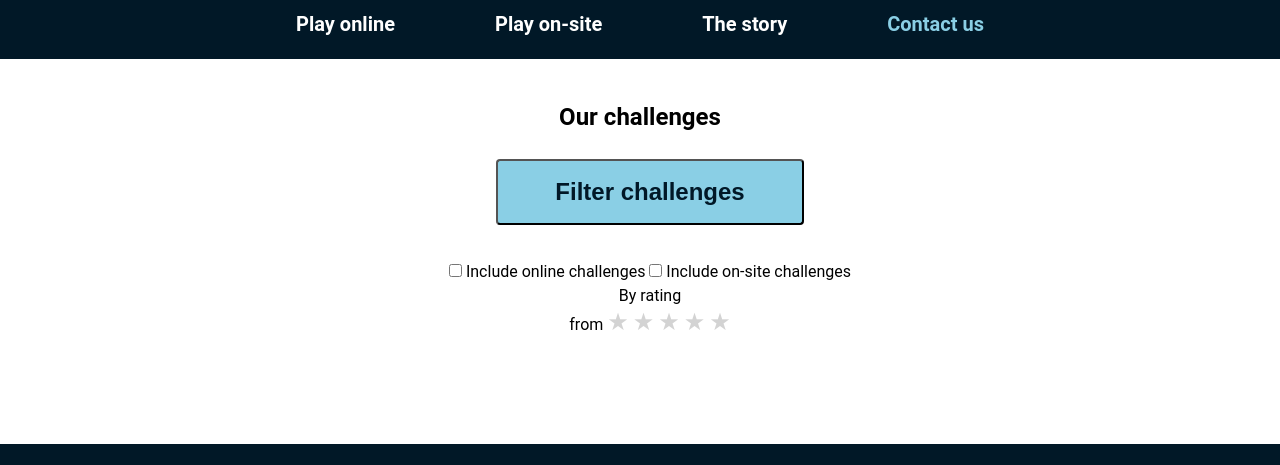
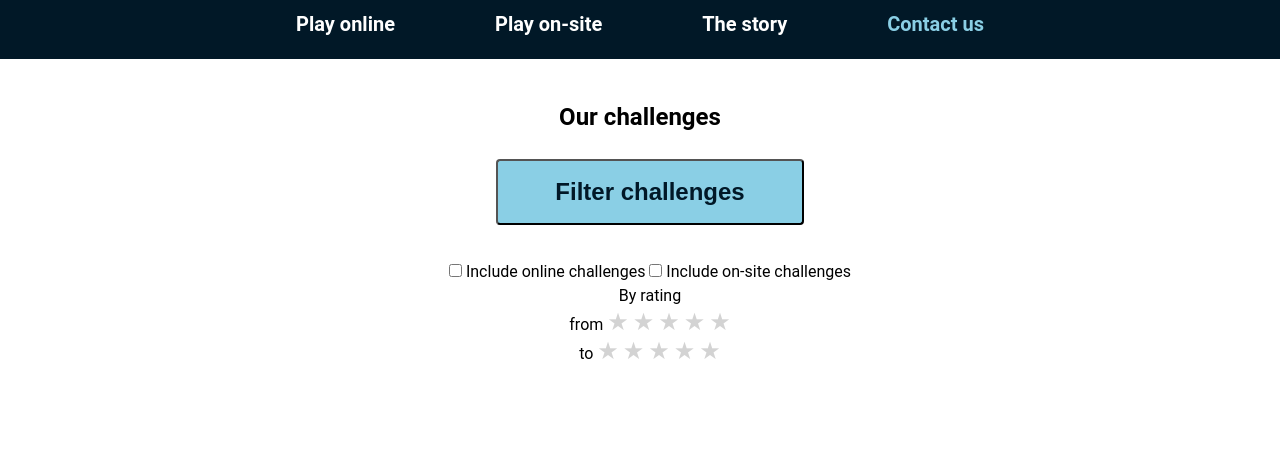
Before and after one commit to ffilipovic04/project-hacker-escape-rooms, a plain HTML site: page challenges.html in a window 1280 px wide. Both pictures are taken after a click on the button "Filter challenges". Shown: the part 117-582 px from the top of the page. Drawn offline with Linux system fonts and the light colour scheme; no server answers.

Commit message:
Backup before merging main

```diff
--- a/challenges.html
+++ b/challenges.html
@@ -68,6 +68,16 @@
 <button type="button" class="star" data-value="3">★</button>
 <button type="button" class="star" data-value="4">★</button>
 <button type="button" class="star" data-value="5">★</button>
+
+<br>
+
+  <span>to</span>
+<button type="button" class="star-to" data-value="1">★</button>
+<button type="button" class="star-to" data-value="2">★</button>
+<button type="button" class="star-to" data-value="3">★</button>
+<button type="button" class="star-to" data-value="4">★</button>
+<button type="button" class="star-to" data-value="5">★</button>
+
 </div>
 
 
--- a/filter.css
+++ b/filter.css
@@ -22,3 +22,18 @@ cursor: pointer;
  color: var(--color-red);
 
 }
+
+
+.star,.star-to {
+
+    background: none;
+   border: none;
+   font-size: 24px;
+   color: lightgray;
+   cursor: pointer;
+}
+
+.star.active,
+.star-to.active {
+    color: var(--color-red);
+}
--- a/filter.js
+++ b/filter.js
@@ -64,3 +64,6 @@ function matchesRating (challenge) {
 return challenge.rating >= ratingFrom ;
 
 }
+
+
+star.to
```
